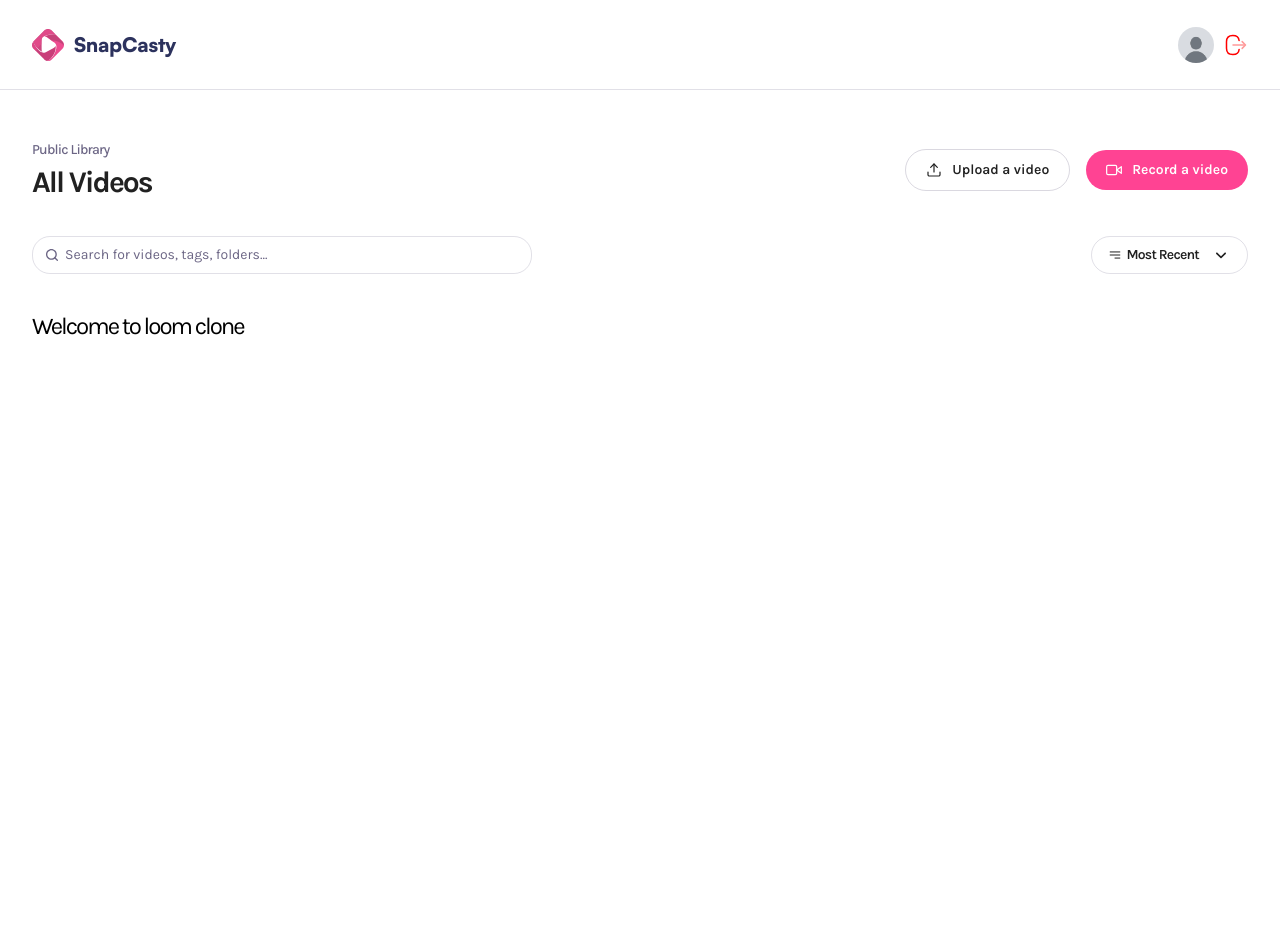
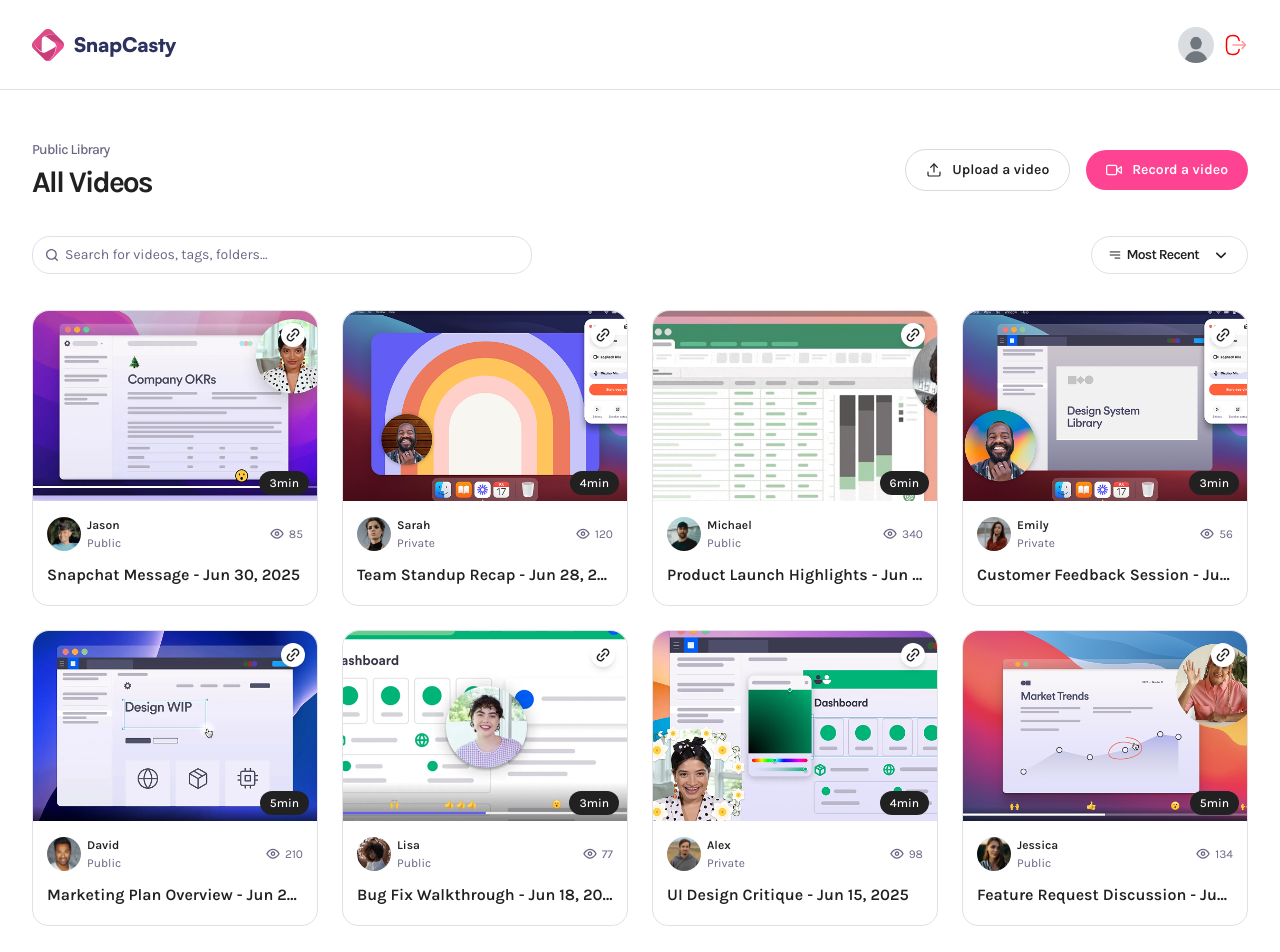
Before and after one commit to Grgnavin/Video-Recorder, a Next.js app: page / in a window 1280 px wide. Shown: the top 952 px of the page. Before the commit the page ends 890 px from the top, so only its background shows below. Built offline with nearby package versions, Linux system fonts and the light colour scheme.

Commit message:
Add VideoCard component and implement video grid in main and profile pages; update constants with dummy data

```diff
--- a/app/(root)/page.tsx
+++ b/app/(root)/page.tsx
@@ -1,11 +1,17 @@
 import React from 'react'
 import Header from '../../components/Header'
+import VideoCard from '../../components/VideoCard'
+import { dummyCards } from '../../constants'
 
 const Page = () => {
   return (
     <main className='wrapper page'>
       <Header title='All videos' subHeader='Public Library' />
-      <h1 className='text-2xl font-karla'>Welcome to loom clone</h1>
+      <section className='video-grid'>
+      {dummyCards.map((card) => (
+          <VideoCard  key={card.id} {...card}/>
+        ))}
+      </section>
     </main>
   )
 }
--- a/app/(root)/profile/[id]/page.tsx
+++ b/app/(root)/profile/[id]/page.tsx
@@ -1,12 +1,18 @@
 import React from 'react'
 import Header from '../../../../components/Header';
+import { dummyCards } from '../../../../constants';
+import VideoCard from '../../../../components/VideoCard';
 
 const page = async({params}:  ParamsWithSearch) => {
   const { id } =await params;
     return (
     <div className='wrapper page'>
         <Header subHeader='navingrg@gmail.com' title='Navin' userImg='/assets/images/dummy.jpg'  />
-        <h1 className='text-2xl font-karla'>User Id: {id}</h1>
+        <section className='video-grid'>
+        {dummyCards.map((card) => (
+            <VideoCard  key={card.id} {...card}/>
+          ))}
+        </section>
     </div>
   )
 }
--- /dev/null
+++ b/app/(root)/video/[videoId]/page.tsx
@@ -0,0 +1,11 @@
+import React from 'react'
+
+const VideoPage = () => {
+  return (
+    <main className='wrapper page'>
+        Video Details Page
+    </main>
+  )
+}
+
+export default VideoPage
--- /dev/null
+++ b/components/VideoCard.tsx
@@ -0,0 +1,80 @@
+"use client"
+import Image from 'next/image'
+import Link from 'next/link'
+import React from 'react'
+
+const VideoCard = ({
+    id,
+    title,
+    thumbnail,
+    userImg,
+    username,
+    createdAt,
+    views,
+    visibility,
+    duration
+}: VideoCardProps) => {
+  return (
+    <Link href={`/video/${id}`} className='video-card'>
+        <Image
+            src={thumbnail}
+            alt={title}
+            width={290}
+            height={160}
+            className='thumbnail'
+        />
+        <article>
+            <div>
+                <figure>
+                    <Image
+                        src={userImg}
+                        alt={username}
+                        width={34}
+                        height={34}
+                        className='rounded-full aspect-square'
+                    />
+                    <figcaption>
+                        <h3>{username}</h3>
+                        <p>{visibility}</p>
+                    </figcaption>
+                </figure>
+                <aside>
+                    <Image
+                        src='/assets/icons/eye.svg'
+                        width={16}
+                        height={16}
+                        alt='eye icon'
+                    />
+                    <span>{views}</span>
+                </aside>
+            </div>
+            <h2>
+                {title} - {" "} {createdAt.toLocaleDateString('en-US', {
+                    year: 'numeric',
+                    month: 'short',
+                    day: 'numeric',
+                })}
+            </h2>
+                <button onClick={() => {}} className='copy-btn'>
+                    <Image
+                        src='/assets/icons/link.svg'
+                        alt='copy link icon'
+                        width={18}
+                        height={18}
+                    />
+                </button>
+                {
+                    duration && (
+                        <div className='duration'>
+                            {
+                                Math.ceil(duration / 60)
+                            }min
+                        </div>
+                    )
+                }
+        </article>
+    </Link>
+  )
+}
+
+export default VideoCard
--- a/constants/index.ts
+++ b/constants/index.ts
@@ -46,6 +46,97 @@
   audioBitsPerSecond: 128000,
   videoBitsPerSecond: 2500000,
 };
+
+export const dummyCards = [
+  {
+    id: "1",
+    title: "Snapchat Message",
+    thumbnail: "/assets/samples/thumbnail (1).png",
+    createdAt: new Date("2025-06-30"),
+    userImg: "/assets/images/jason.png",
+    username: "Jason",
+    views: 85,
+    visibility: "public",
+    duration: 156
+  },
+  {
+    id: "2",
+    title: "Team Standup Recap",
+    thumbnail: "/assets/samples/thumbnail (2).png",
+    createdAt: new Date("2025-06-28"),
+    userImg: "/assets/images/sarah.png",
+    username: "Sarah",
+    views: 120,
+    visibility: "private",
+    duration: 210
+  },
+  {
+    id: "3",
+    title: "Product Launch Highlights",
+    thumbnail: "/assets/samples/thumbnail (3).png",
+    createdAt: new Date("2025-06-25"),
+    userImg: "/assets/images/michael.png",
+    username: "Michael",
+    views: 340,
+    visibility: "public",
+    duration: 320
+  },
+  {
+    id: "4",
+    title: "Customer Feedback Session",
+    thumbnail: "/assets/samples/thumbnail (4).png",
+    createdAt: new Date("2025-06-22"),
+    userImg: "/assets/images/emily.png",
+    username: "Emily",
+    views: 56,
+    visibility: "private",
+    duration: 180
+  },
+  {
+    id: "5",
+    title: "Marketing Plan Overview",
+    thumbnail: "/assets/samples/thumbnail (5).png",
+    createdAt: new Date("2025-06-20"),
+    userImg: "/assets/images/david.png",
+    username: "David",
+    views: 210,
+    visibility: "public",
+    duration: 245
+  },
+  {
+    id: "6",
+    title: "Bug Fix Walkthrough",
+    thumbnail: "/assets/samples/thumbnail (6).png",
+    createdAt: new Date("2025-06-18"),
+    userImg: "/assets/images/lisa.png",
+    username: "Lisa",
+    views: 77,
+    visibility: "public",
+    duration: 132
+  },
+  {
+    id: "7",
+    title: "UI Design Critique",
+    thumbnail: "/assets/samples/thumbnail (7).png",
+    createdAt: new Date("2025-06-15"),
+    userImg: "/assets/images/alex.png",
+    username: "Alex",
+    views: 98,
+    visibility: "private",
+    duration: 200
+  },
+  {
+    id: "8",
+    title: "Feature Request Discussion",
+    thumbnail: "/assets/samples/thumbnail (8).png",
+    createdAt: new Date("2025-06-12"),
+    userImg: "/assets/images/jessica.png",
+    username: "Jessica",
+    views: 134,
+    visibility: "public",
+    duration: 275
+  }
+];
 
 // export const MAX_VIDEO_SIZE = 500 * 1024 * 1024;
 // export const MAX_THUMBNAIL_SIZE = 10 * 1024 * 1024;
--- a/index.d.ts
+++ b/index.d.ts
@@ -111,7 +111,7 @@
   src: string | null;
 }
 
-type Visibility = "public" | "private";
+type Visibility = string;
 
 declare interface VideoDetails {
   videoId: string;
```
